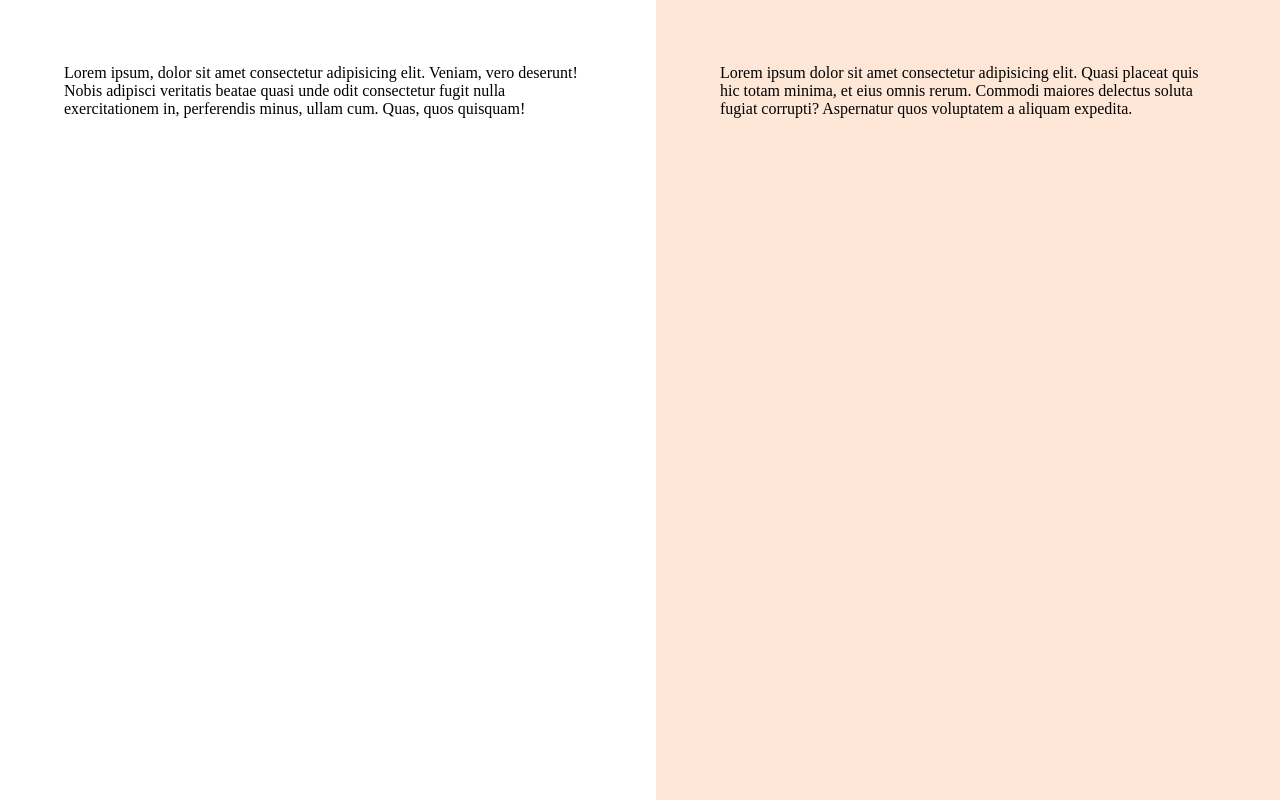
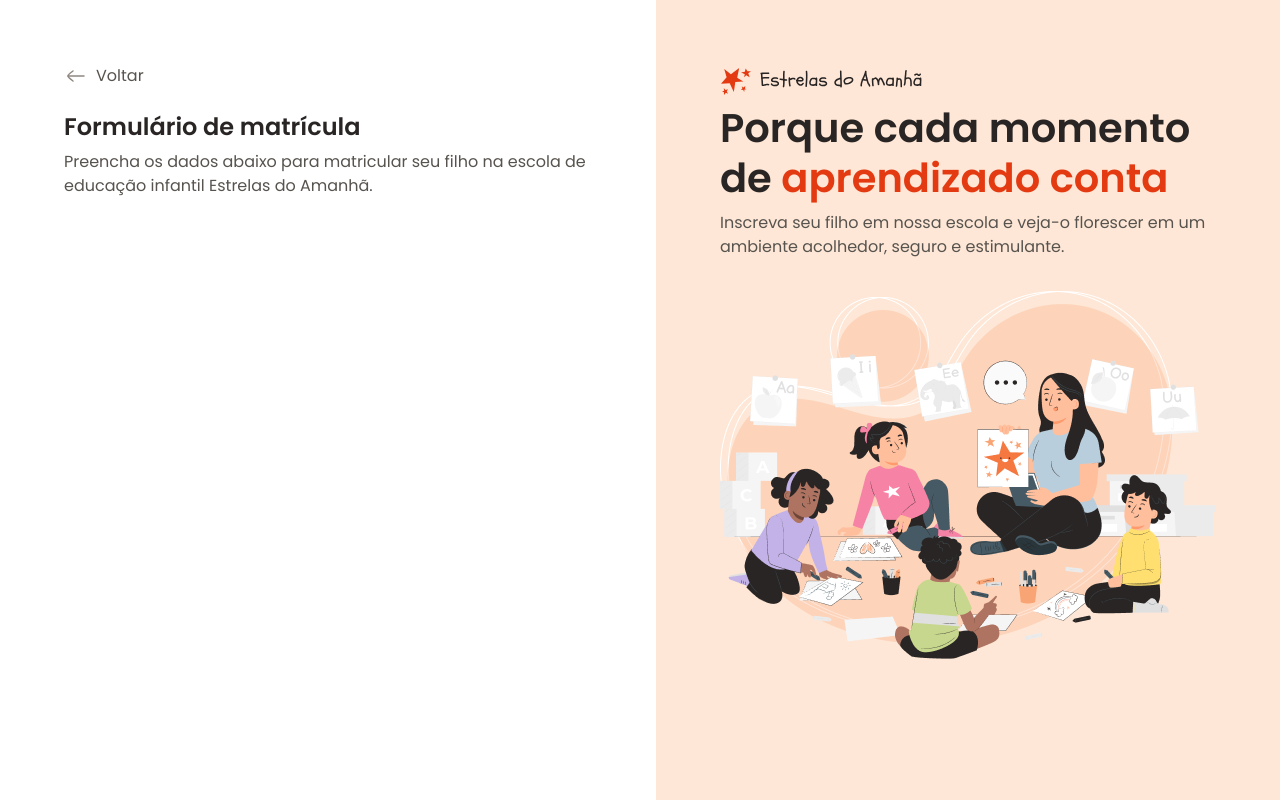
Before and after one commit to igormordaski7/Formulario_de_Matricula, a plain HTML site: page index.html in a window 1280 px wide. Drawn offline with Linux system fonts and the light colour scheme.

Commit message:
Layout CSS

```diff
--- a/index.html
+++ b/index.html
@@ -16,13 +16,26 @@
     <div id="app">
         <main>
             <div class="main-container">
-                Lorem ipsum, dolor sit amet consectetur adipisicing elit. Veniam, vero deserunt! Nobis adipisci veritatis beatae quasi unde odit consectetur fugit nulla exercitationem in, perferendis minus, ullam cum. Quas, quos quisquam!
+                <div class="back">
+                    <img src="assets/icons/arrow-left-02.svg" alt="">
+                    <span>Voltar</span>
+                </div>
+
+                <h1>Formulário de matrícula</h1>
+                <p>Preencha os dados abaixo para matricular seu filho na escola de educação infantil Estrelas do Amanhã.</p>
             </div>
         </main>
 
         <aside>
             <div class="aside-container">
-                Lorem ipsum dolor sit amet consectetur adipisicing elit. Quasi placeat quis hic totam minima, et eius omnis rerum. Commodi maiores delectus soluta fugiat corrupti? Aspernatur quos voluptatem a aliquam expedita.
+                <header>
+                    <img src="assets/logo.svg" alt="">
+                    <h2>Porque cada momento de
+                        <span>aprendizado conta</span></h2>
+                    <p>Inscreva seu filho em nossa escola e veja-o florescer em um ambiente acolhedor, seguro e estimulante.</p>
+                </header>
+
+                <img src="assets/Illustration.png" alt="Ilustração de uma professora com criança prestando atenção">
             </div>
         </aside>
     </div>
--- a/styles/global.css
+++ b/styles/global.css
@@ -19,10 +19,22 @@
     --surface-secondary: #FEE7D6;
 
     --stroke-default: #D6D3D1;
-    --stroke-hightlight: #F3541C;
+    --stroke-highlight: #F3541C;
     --semantic-error: #DC2626;
 }
 
 body{
     overflow: hidden;
+
+    font: var(--text);
+    color: var(--text-secondary);
 }
+
+h1, h2{
+    color: var(--text-primary);
+}
+
+img{
+    max-width: 100%;
+    height: auto;
+}
--- a/styles/layout.css
+++ b/styles/layout.css
@@ -14,6 +14,18 @@ main{
         max-width: 33rem;
         margin-left: auto;
     }
+
+    & .back{
+        display: flex;
+        align-items: center;
+        gap: 0.5rem;
+        margin-bottom: 1.5rem;
+    }
+
+    & h1{
+        font: 600 1.5rem/1.25 var(--font-family);
+        margin-bottom: 0.5rem;
+    }
 }
 
 aside{
@@ -23,5 +35,17 @@ aside{
     & .aside-container{
         max-width: 31rem;
 
+        & > img{
+            margin-top: 2rem;
+        }
+    }
+
+    & h2{
+        font: 600 2.5rem/1.25 var(--font-family);
+        margin-bottom: 0.5rem;
+
+        & span{
+            color: var(--text-highlight);
+        }
     }
 }
```
